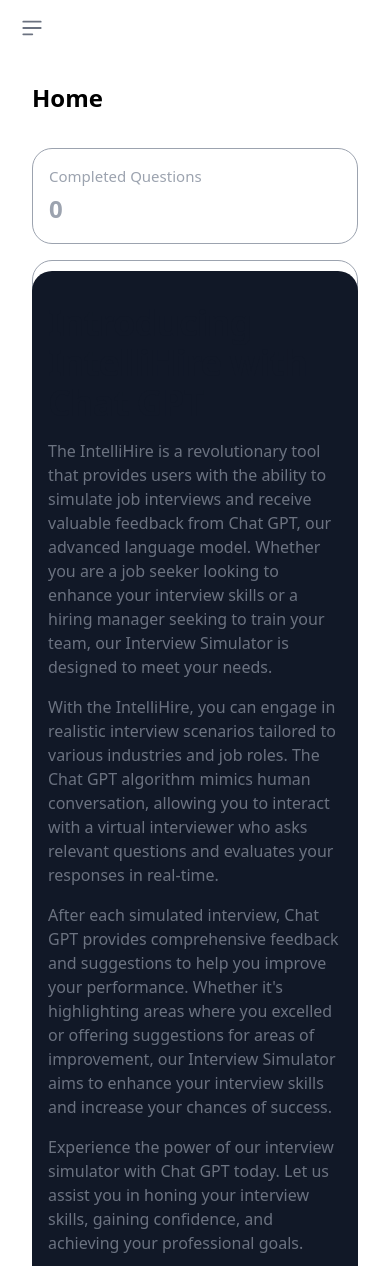
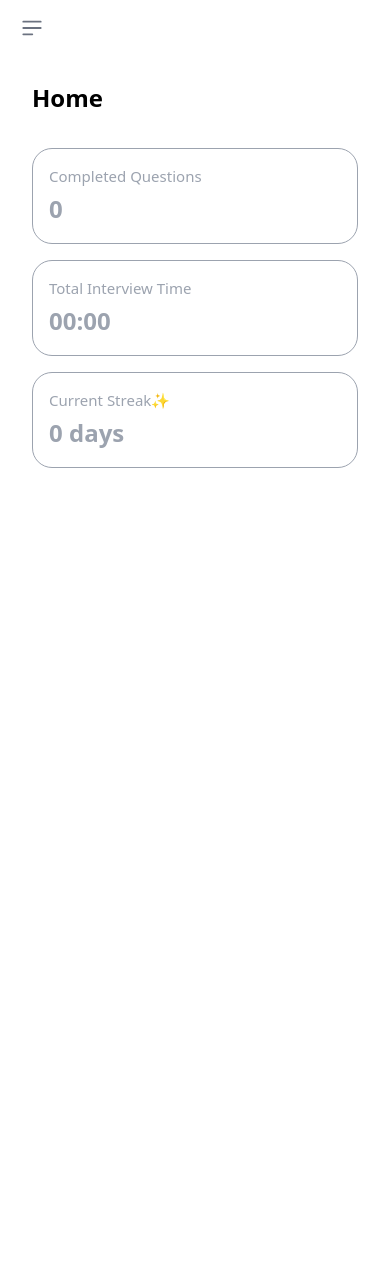
Before and after one commit to KolyaSotnichenko/intellihire-tailwindcss, a Next.js app: page /dashboard in a window 390 px wide. Shown: the top 1266 px of the page. After the commit the page ends 844 px from the top, so only its background shows below. Built offline with nearby package versions, Linux system fonts and the light colour scheme; no server answers.

Commit message:
hide about section in mobile devices

```diff
--- a/components/DashboardPage/index.tsx
+++ b/components/DashboardPage/index.tsx
@@ -71,7 +71,7 @@
               </div>
             </div>
           </div>
-          <div className="flex items-center justify-center h-[70vh] mb-4 rounded  cursor-pointer ">
+          <div className="hidden md:flex items-center justify-center h-[70vh] mb-4 rounded  cursor-pointer ">
             <section className="rounded-[20px] bg-gray-900">
               <div className="gap-16 items-center py-8 px-4 mx-auto max-w-screen-xl lg:py-16 lg:px-6">
                 <div className="font-light text-gray-500 sm:text-lg dark:text-gray-400">
```
